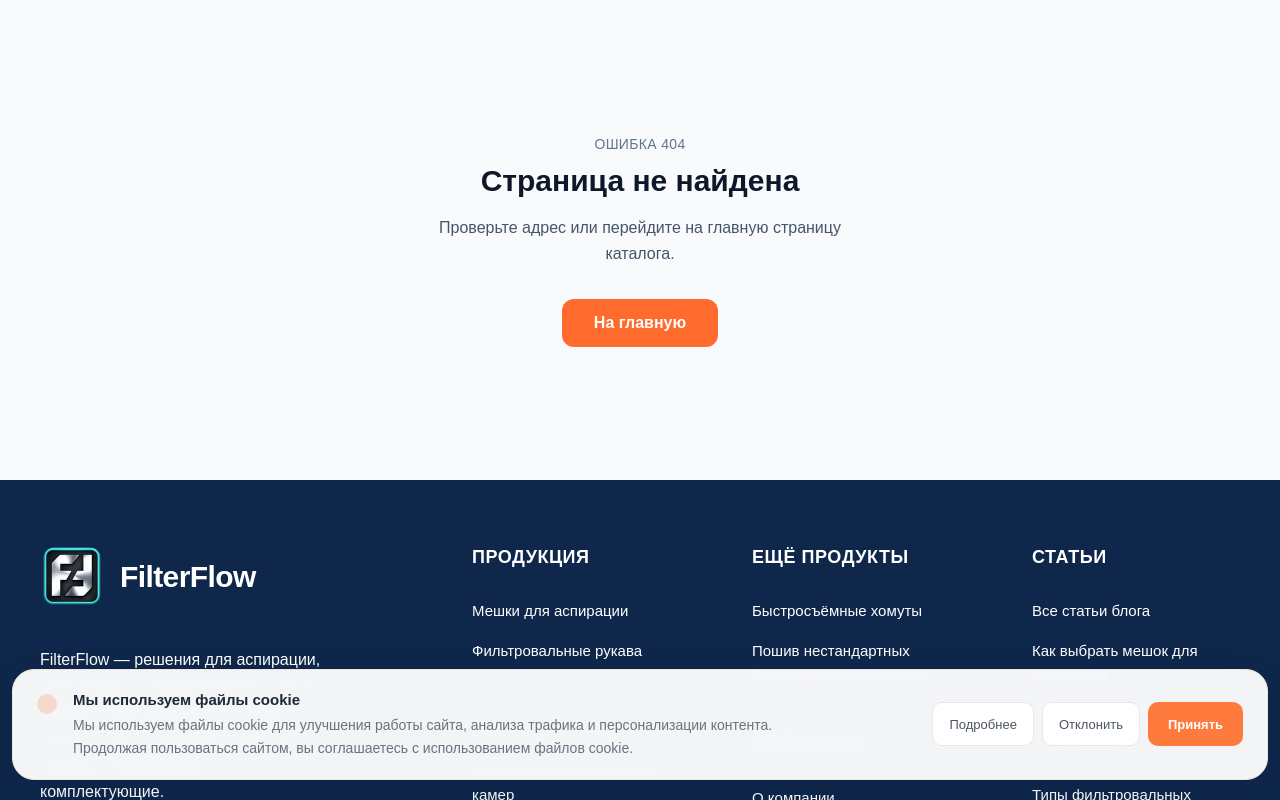
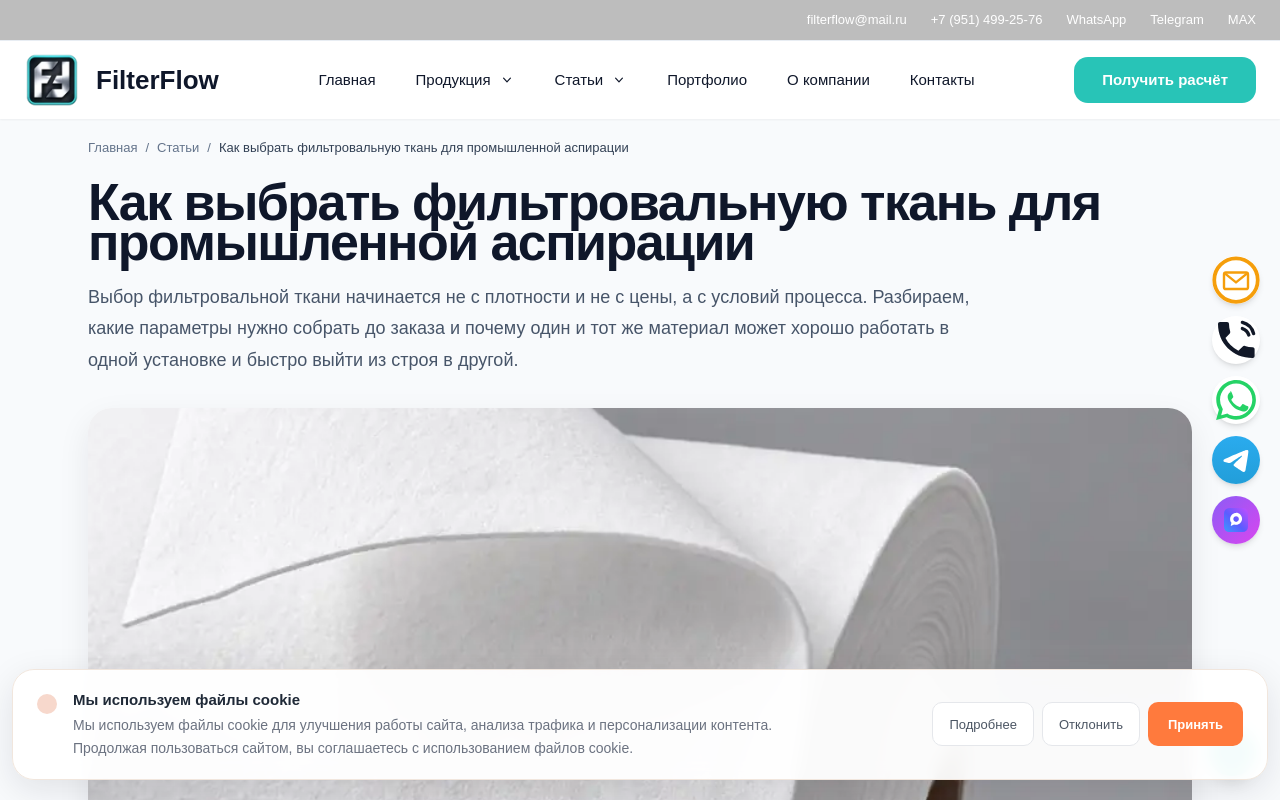
Before and after one commit to karipupkina-ux/filterflow-next, a Next.js app: page /blog/kak-vybrat-filtrovalnuyu-tkan in a window 1280 px wide. Before the commit this address had no page. Shown: the top 800 px of the page. Built offline with nearby package versions, Linux system fonts and the light colour scheme.

Commit message:
SEO content: add article kak-vybrat-filtrovalnuyu-tkan

```diff
--- /dev/null
+++ b/app/blog/kak-vybrat-filtrovalnuyu-tkan/page.tsx
@@ -0,0 +1,82 @@
+import type { Metadata } from "next";
+import ClusterArticlePage from "../../components/ClusterArticlePage";
+import { pageMetadata } from "@/lib/seo-metadata";
+
+const PAGE_TITLE = "Как выбрать фильтровальную ткань для промышленной аспирации";
+const PAGE_DESCRIPTION = "Как подобрать фильтровальную ткань для рукавов и аспирации: пыль, температура, влажность, химическая среда, регенерация и антистатическое исполнение.";
+const PAGE_PATH = "/blog/kak-vybrat-filtrovalnuyu-tkan";
+
+export const metadata: Metadata = pageMetadata({
+  title: PAGE_TITLE,
+  description: PAGE_DESCRIPTION,
+  path: PAGE_PATH,
+});
+
+export default function Page() {
+  return (
+    <ClusterArticlePage
+      title={PAGE_TITLE}
+      description={PAGE_DESCRIPTION}
+      path={PAGE_PATH}
+      image="/images/filter-fabrics/Фильтровальное полотно светло-графитовый фон.webp"
+      imageAlt="Фильтровальное полотно для промышленных рукавов и аспирации"
+      datePublished="2026-10-15"
+      dateModified="2026-10-15"
+      intro="Выбор фильтровальной ткани начинается не с плотности и не с цены, а с условий процесса. Разбираем, какие параметры нужно собрать до заказа и почему один и тот же материал может хорошо работать в одной установке и быстро выйти из строя в другой."
+      sections={[
+  {
+    "title": "Какие данные нужны для подбора ткани",
+    "paragraphs": [
+      "До выбора материала важно понимать, что именно фильтруется и в каком режиме работает установка. Чем точнее исходные данные, тем меньше риск получить слишком плотную ткань, высокое сопротивление или быстрый износ."
+    ],
+    "bullets": [
+      "Тип и дисперсность пыли",
+      "Рабочая и пиковая температура",
+      "Влажность и риск конденсации",
+      "Химический состав среды",
+      "Способ очистки и регенерации",
+      "Требования к антистатике и искробезопасности"
+    ]
+  },
+  {
+    "title": "Почему нельзя выбирать только по плотности",
+    "paragraphs": [
+      "Плотность в г/м² — лишь один из параметров. Важны структура полотна, воздухопроницаемость, толщина, тип основы, поверхностная обработка и механическая стойкость. Два материала одинаковой плотности могут вести себя в фильтре совершенно по-разному."
+    ]
+  },
+  {
+    "title": "Когда обычно выбирают полиэстер",
+    "paragraphs": [
+      "Полиэстер часто используют в задачах сухой аспирации благодаря балансу прочности, стоимости и доступности. Но допустимую температуру, влажность и химическую стойкость всегда проверяют по паспорту конкретного полотна, а не по общему названию материала."
+    ]
+  },
+  {
+    "title": "Когда нужна специальная ткань",
+    "paragraphs": [
+      "Если есть повышенная температура, химически активная среда, влажность, масляный туман или риск накопления статического заряда, обычного полиэстера может быть недостаточно. В таких случаях выбирают материал и обработку под конкретную технологию."
+    ]
+  }
+]}
+      productHref="/filtrovalnye-tkani/"
+      productLabel="Фильтровальные ткани для рукавов и аспирации"
+      productText="В каталоге FilterFlow собраны полиэстеровые, антистатические и специальные фильтровальные материалы. Подбор ведём по условиям работы и конструкции оборудования."
+      related={[
+  {
+    "title": "Когда нужна антистатическая фильтровальная ткань",
+    "href": "/blog/kogda-nuzhna-antistaticheskaya-tkan/",
+    "text": "Разбираем, при каких условиях антистатическое исполнение действительно необходимо."
+  },
+  {
+    "title": "Как подобрать каркас для фильтровального рукава",
+    "href": "/blog/kak-podobrat-karkas-filtrovalnogo-rukava/",
+    "text": "Какие размеры и конструктивные параметры нужны для заказа каркаса."
+  },
+  {
+    "title": "Как выбрать мешок для аспирации",
+    "href": "/blog/kak-vybrat-meshok-aspiracii/",
+    "text": "Подбор мешка по размеру, материалу и креплению."
+  }
+]}
+    />
+  );
+}
```
